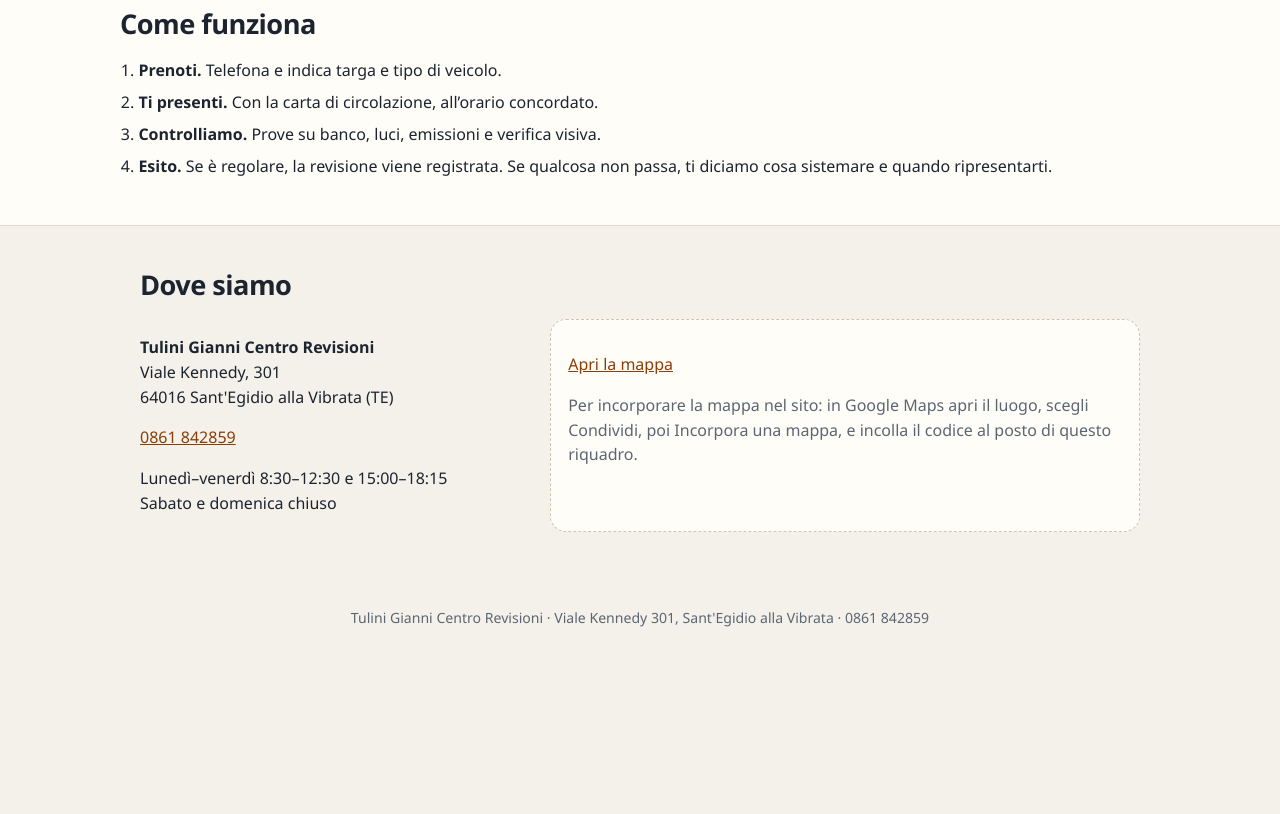
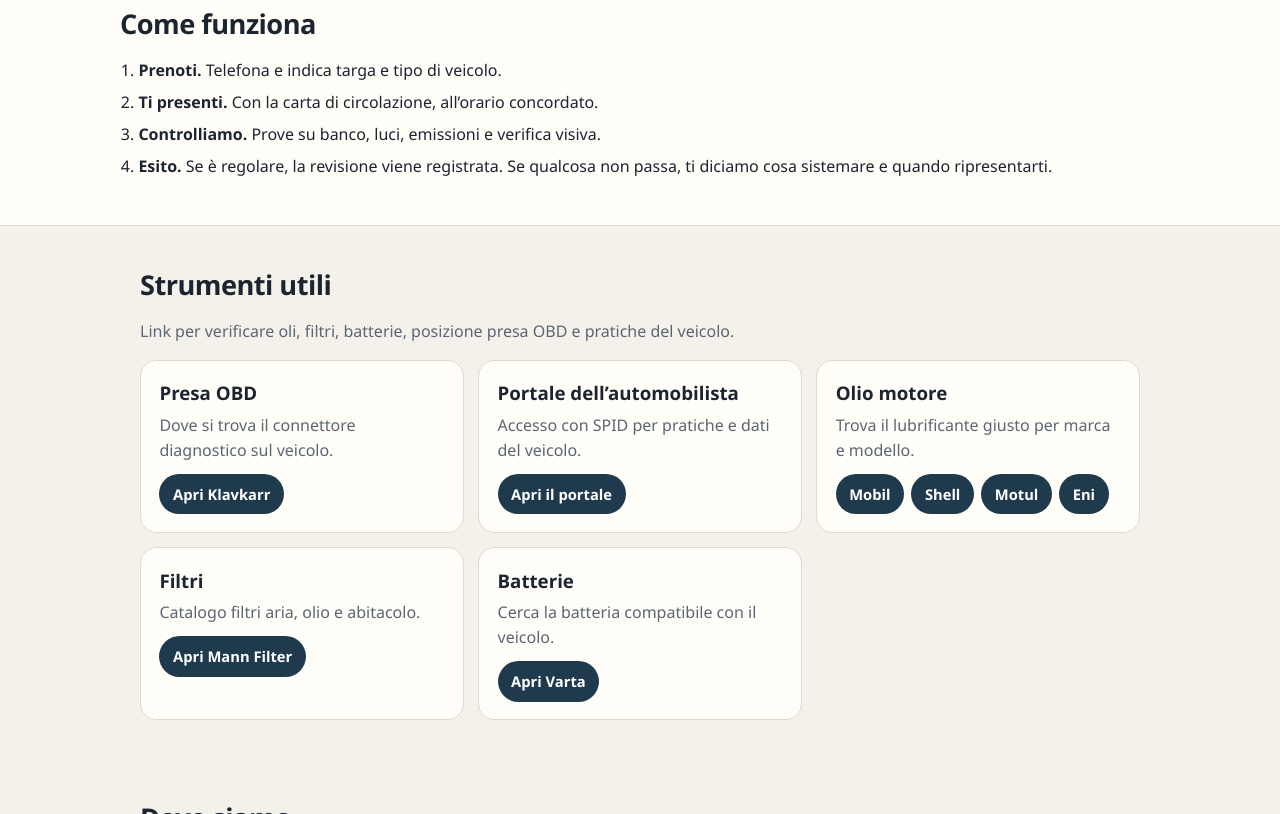
Before and after one commit to pitonedark/centrorevisioni, a plain HTML site: page index.html in a window 1280 px wide. Shown: the part 1986-2800 px from the top of the page. Before the commit the page ends 2661 px from the top, so only its background shows below. Drawn offline with Linux system fonts and the light colour scheme.

Commit message:
Add files via upload

```diff
--- a/index.html
+++ b/index.html
@@ -18,6 +18,7 @@
       <a href="#servizi">Servizi</a>
       <a href="#controlli">Controlli</a>
       <a href="#scadenze">Scadenze</a>
+      <a href="#strumenti">Strumenti</a>
       <a href="#dove">Dove siamo</a>
       <a class="nav-call" href="tel:+390861842859">0861 842859</a>
     </nav>
@@ -110,6 +111,43 @@
       </ol>
     </section>
 
+    <section id="strumenti" class="section">
+      <h2>Strumenti utili</h2>
+      <p class="intro">Link per verificare oli, filtri, batterie, posizione presa OBD e pratiche del veicolo.</p>
+      <div class="cards">
+        <article class="card">
+          <h3>Presa OBD</h3>
+          <p>Dove si trova il connettore diagnostico sul veicolo.</p>
+          <a class="tool-btn" href="https://www.klavkarr.com/location-plug-connector-obd.php" target="_blank" rel="noopener">Apri Klavkarr</a>
+        </article>
+        <article class="card">
+          <h3>Portale dell’automobilista</h3>
+          <p>Accesso con SPID per pratiche e dati del veicolo.</p>
+          <a class="tool-btn" href="https://www.ilportaledellautomobilista.it/web/portale-automobilista/loginspid" target="_blank" rel="noopener">Apri il portale</a>
+        </article>
+        <article class="card">
+          <h3>Olio motore</h3>
+          <p>Trova il lubrificante giusto per marca e modello.</p>
+          <div class="tool-row">
+            <a class="tool-btn" href="https://www.mobil.it/it-it/olio-motore" target="_blank" rel="noopener">Mobil</a>
+            <a class="tool-btn" href="https://www.shell.it/mobilita/oli-motore-e-lubrificanti-shell/lubematch.html" target="_blank" rel="noopener">Shell</a>
+            <a class="tool-btn" href="https://www.motul.com/it-IT/lubricants" target="_blank" rel="noopener">Motul</a>
+            <a class="tool-btn" href="https://oilproducts.eni.com/it_IT/lube-finder" target="_blank" rel="noopener">Eni</a>
+          </div>
+        </article>
+        <article class="card">
+          <h3>Filtri</h3>
+          <p>Catalogo filtri aria, olio e abitacolo.</p>
+          <a class="tool-btn" href="https://www.mann-filter.com/it-it.html" target="_blank" rel="noopener">Apri Mann Filter</a>
+        </article>
+        <article class="card">
+          <h3>Batterie</h3>
+          <p>Cerca la batteria compatibile con il veicolo.</p>
+          <a class="tool-btn" href="https://www.varta-automotive.com/it-it/cercatore-di-batterie" target="_blank" rel="noopener">Apri Varta</a>
+        </article>
+      </div>
+    </section>
+
     <section id="dove" class="section">
       <h2>Dove siamo</h2>
       <div class="where">
--- a/style.css
+++ b/style.css
@@ -179,6 +179,28 @@ h2 { margin: 0 0 0.8rem; font-size: 1.7rem; letter-spacing: -0.02em; }
 .card h3 { margin: 0 0 0.35rem; }
 .card p { margin: 0; color: var(--muted); }
 
+.tool-btn {
+  display: inline-block;
+  margin-top: 0.7rem;
+  background: var(--deep);
+  color: #fff !important;
+  text-decoration: none;
+  padding: 0.55rem 0.85rem;
+  border-radius: 999px;
+  font-weight: 700;
+  font-size: 0.92rem;
+}
+
+.tool-btn:hover { background: #152b39; }
+
+.tool-row {
+  display: flex;
+  flex-wrap: wrap;
+  gap: 0.45rem;
+}
+
+.tool-row .tool-btn { margin-top: 0.7rem; }
+
 .checks, .steps { margin: 0.4rem 0 0; padding-left: 1.15rem; }
 .checks li, .steps li { margin: 0.45rem 0; }
 
```
Also changed, not shown: images/centro.jpg (added).
